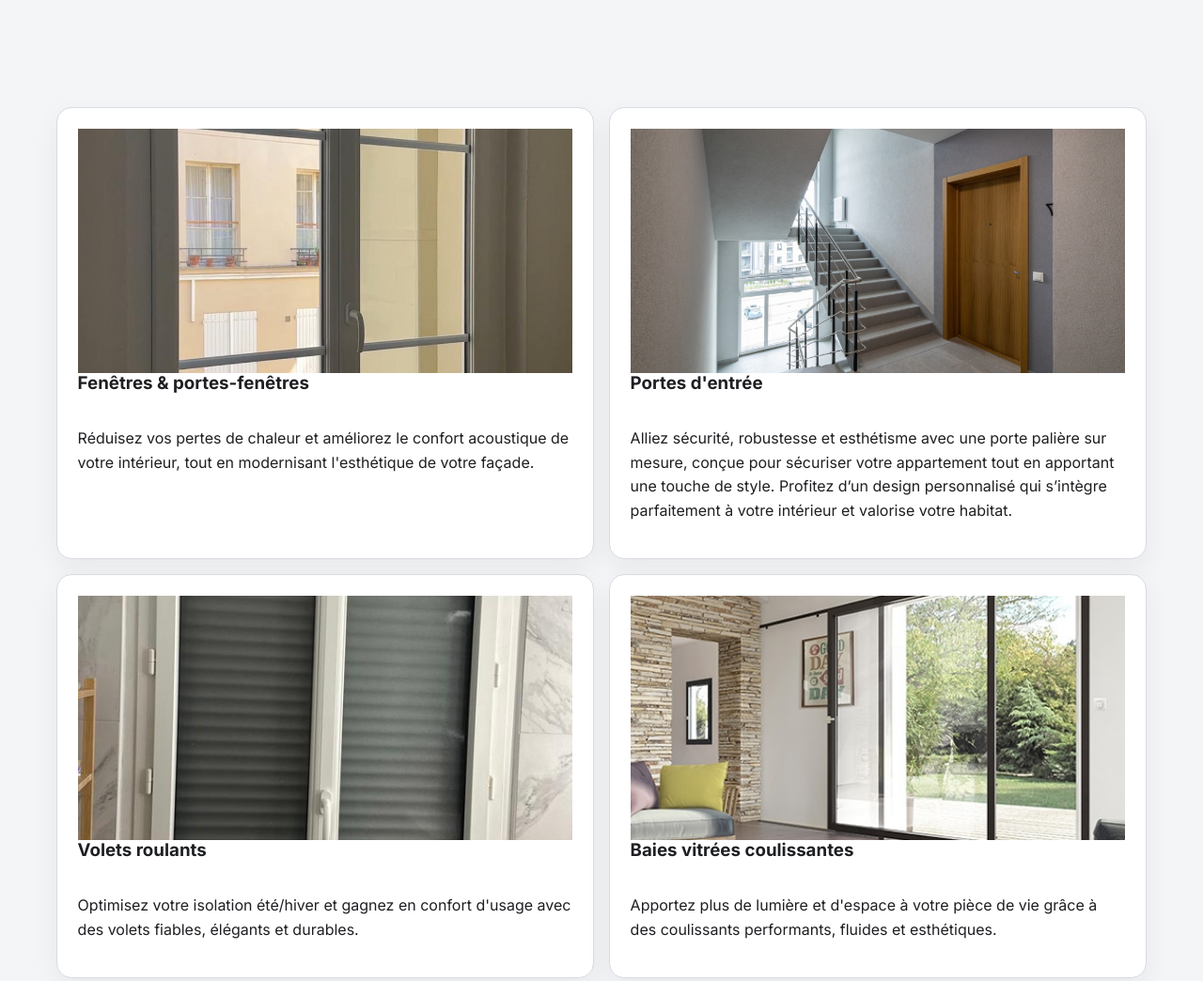
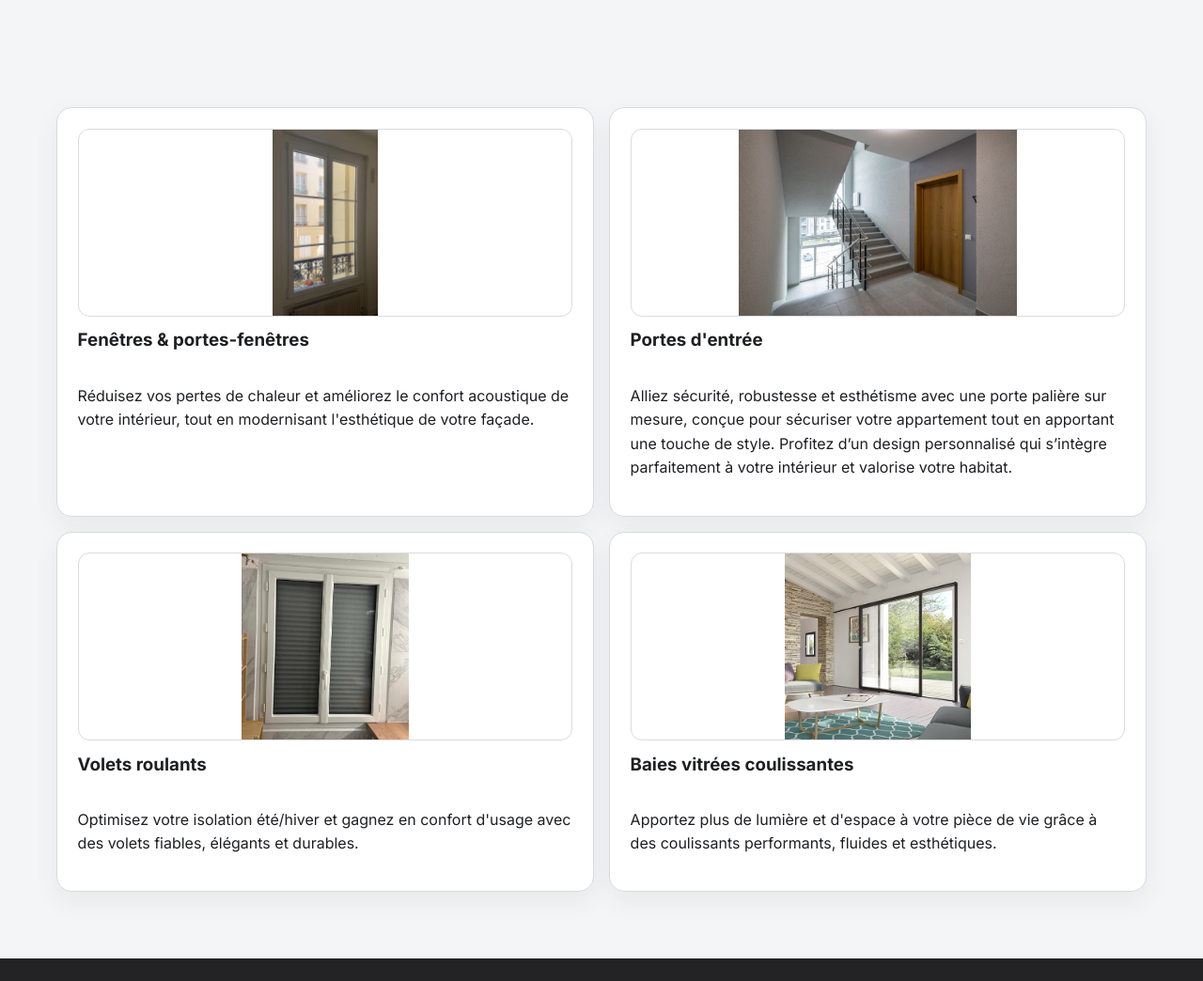
Before and after one commit to Yani93/Yani, a plain HTML site: page menuiseries.html in a window 1280 px wide. Shown: the part 600-1644 px from the top of the page at 94% size. Drawn offline with Linux system fonts and the light colour scheme.

Commit message:
Update styles.css

```diff
--- a/styles.css
+++ b/styles.css
@@ -290,19 +290,23 @@ body {
   flex-direction: column;
 }
 
-.card-service .content {
-  flex: 1; /* prend tout l’espace restant */
+.card-service {
   display: flex;
-  flex-direction: column;
-  justify-content: space-between; /* espace entre image et texte */
+  flex-direction:
+  column; height: 100%; /* toute la hauteur du grid */
+  border-radius: var(--radius); border: 1px solid var(--line);
+  padding: 1.35rem;
+  box-shadow: 0 10px 28px rgba(29, 30, 34, 0.06);
 }
 
 
 .service-media {
-  width: 100%;
-  height: 260px;      /* hauteur plus élégante */
-  object-fit: cover;  /* rempli toute la largeur */
-  display: block;
+  width: 100%; flex-shrink: 0; height: 200px; /* hauteur uniforme pour toutes les images */
+  object-fit: contain; /* toute l’image est visible */
+  background-color: var(--surface); /* fond blanc identique à la carte */
+  border-radius: 12px;
+  margin-bottom: 0.9rem;
+  border: 1px solid var(--line);
 }
 .contact-info a {
   color: var(--primary);
```
